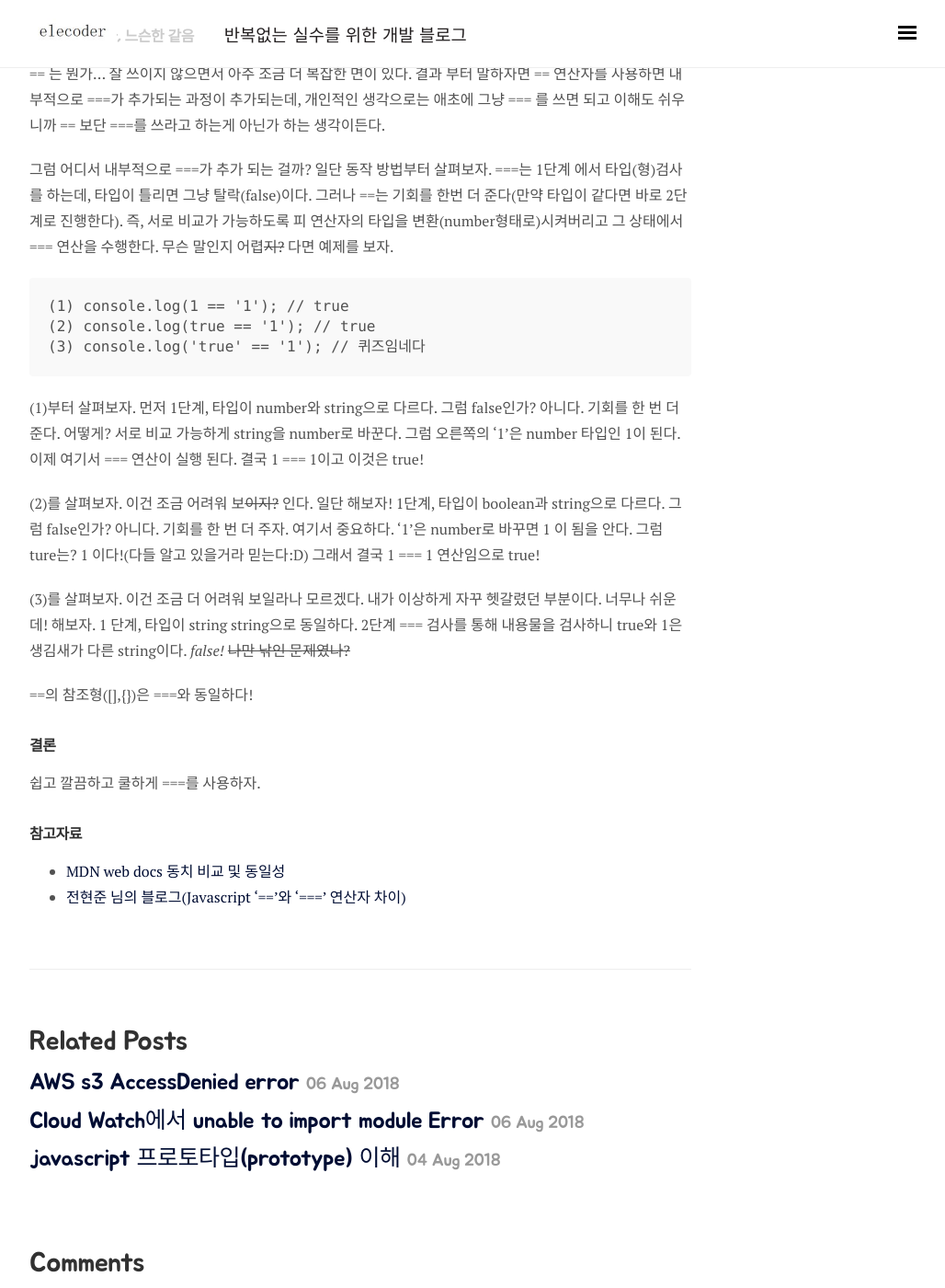
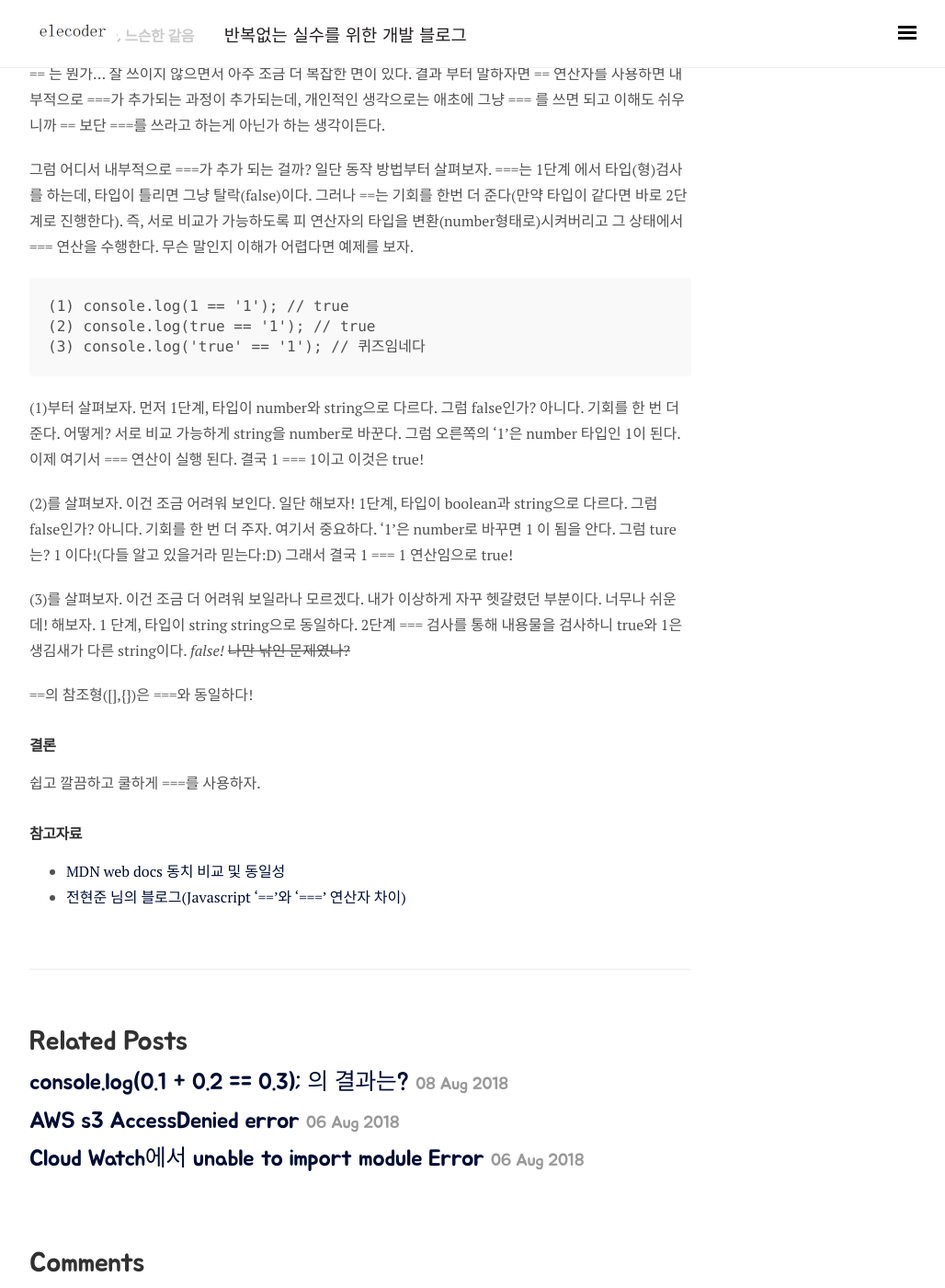
Before and after one commit to wooooooak/wooooooak.github.io, a Jekyll site: the page built from _posts/2018-07-06-javascript의 == vs ==.md, in a window 1280 px wide and 1400 px high, scrolled down 1540 px. Shown: the whole window at 92% size, without its empty margins (248-1276 px from the left). Built offline with Jekyll 4.4.1, drawn with Linux system fonts in a browser that asks for light colours; nearby versions of some CDN libraries; some web fonts are replaced; comment, search, counter and statistics services are not loaded.

Commit message:
add post

````diff
--- a/_posts/2018-07-06-javascript의 == vs ==.md
+++ b/_posts/2018-07-06-javascript의 == vs ==.md
@@ -40,7 +40,7 @@ console.log(a == b); // true
 ### == 동등 연산자, 느슨한 같음
 == 는 뭔가... 잘 쓰이지 않으면서 아주 조금 더 복잡한 면이 있다. 결과 부터 말하자면 == 연산자를 사용하면 내부적으로 ===가 추가되는 과정이 추가되는데, 개인적인 생각으로는 애초에 그냥 === 를 쓰면 되고 이해도 쉬우니까 == 보단 ===를 쓰라고 하는게 아닌가 하는 생각이든다.
 
-그럼 어디서 내부적으로 ===가 추가 되는 걸까? 일단 동작 방법부터 살펴보자. ===는 1단계 에서 타입(형)검사를 하는데, 타입이 틀리면 그냥 탈락(false)이다. 그러나 ==는 기회를 한번 더 준다(만약 타입이 같다면 바로 2단계로 진행한다). 즉, 서로 비교가 가능하도록 피 연산자의 타입을 변환(number형태로)시켜버리고 그 상태에서 === 연산을 수행한다. 무슨 말인지 어렵~~지?~~ 다면 예제를 보자.
+그럼 어디서 내부적으로 ===가 추가 되는 걸까? 일단 동작 방법부터 살펴보자. ===는 1단계 에서 타입(형)검사를 하는데, 타입이 틀리면 그냥 탈락(false)이다. 그러나 ==는 기회를 한번 더 준다(만약 타입이 같다면 바로 2단계로 진행한다). 즉, 서로 비교가 가능하도록 피 연산자의 타입을 변환(number형태로)시켜버리고 그 상태에서 === 연산을 수행한다. 무슨 말인지 이해가 어렵다면 예제를 보자.
 ```
 (1) console.log(1 == '1'); // true
 (2) console.log(true == '1'); // true
@@ -48,7 +48,7 @@ console.log(a == b); // true
 ```
 (1)부터 살펴보자. 먼저 1단계, 타입이 number와 string으로 다르다. 그럼 false인가? 아니다. 기회를 한 번 더 준다. 어떻게? 서로 비교 가능하게 string을 number로 바꾼다. 그럼 오른쪽의 '1'은 number 타입인 1이 된다. 이제 여기서 === 연산이 실행 된다. 결국 1 === 1이고 이것은 true!
 
-(2)를 살펴보자. 이건 조금 어려워 보~~이지?~~ 인다. 일단 해보자! 1단계, 타입이 boolean과 string으로 다르다. 그럼 false인가? 아니다. 기회를 한 번 더 주자. 여기서 중요하다. '1'은 number로 바꾸면 1 이 됨을 안다. 그럼 ture는? 1 이다!(다들 알고 있을거라 믿는다:D) 그래서 결국 1 === 1 연산임으로 true!
+(2)를 살펴보자. 이건 조금 어려워 보인다. 일단 해보자! 1단계, 타입이 boolean과 string으로 다르다. 그럼 false인가? 아니다. 기회를 한 번 더 주자. 여기서 중요하다. '1'은 number로 바꾸면 1 이 됨을 안다. 그럼 ture는? 1 이다!(다들 알고 있을거라 믿는다:D) 그래서 결국 1 === 1 연산임으로 true!
 
 (3)를 살펴보자. 이건 조금 더 어려워 보일라나 모르겠다. 내가 이상하게 자꾸 헷갈렸던 부분이다. 너무나 쉬운데! 해보자. 1 단계, 타입이 string string으로 동일하다. 2단계 === 검사를 통해 내용물을 검사하니 true와 1은 생김새가 다른 string이다. _false!_ ~~나만 낚인 문제였나?~~
 
--- a/_scss/component/_sidebar.scss
+++ b/_scss/component/_sidebar.scss
@@ -210,7 +210,7 @@ a.sidebar-nav-item:focus {
       text-decoration: none;
     }
     p {
-      color: #404146;
+      color: rgb(168, 255, 238);
     }
   }
 }
````
Also changed, not shown: _posts/2018-07-02-비동기 프로그밍(feat.싱글스레드).md (+1 -1 lines), _posts/2018-08-08-console.log(0.1 + 0.2 == 0.3);의 결과.md (added, +71 -0 lines).
